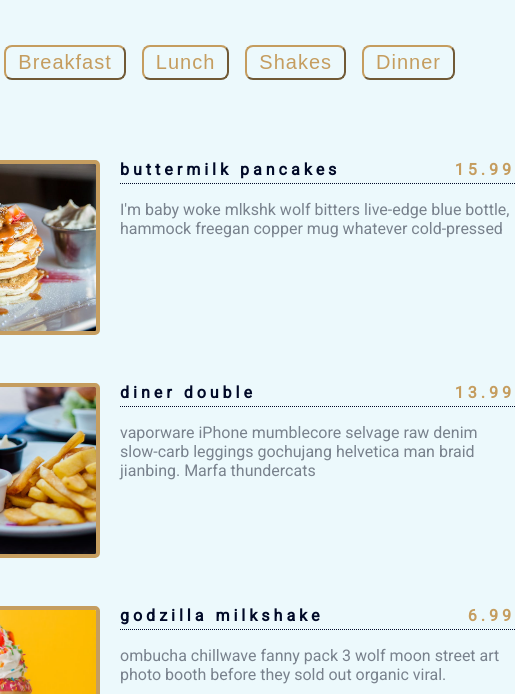
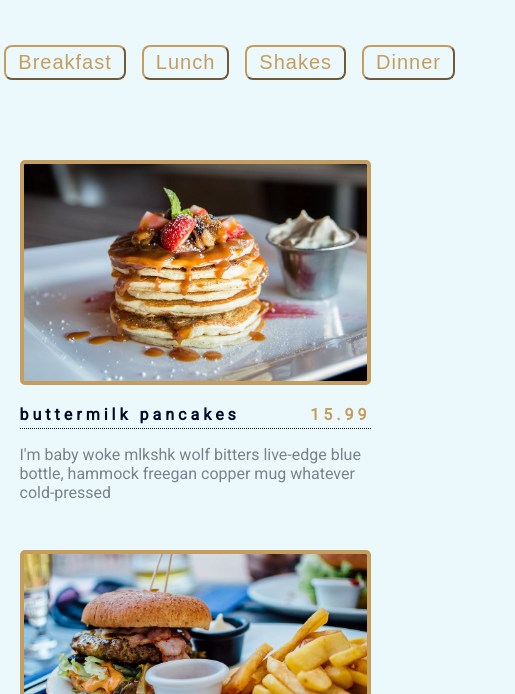
Before and after one commit to Talha-Bayansar/menu, a plain HTML site: page index.html in a window 390 px wide. Shown: the part 150-844 px from the top of the page, 515 px wide, since content can reach past the window. Drawn offline with Linux system fonts and the light colour scheme.

Commit message:
website is now responsive

```diff
--- a/styles.css
+++ b/styles.css
@@ -89,13 +89,16 @@ img{
 }
 
 .menu{
-    width: 40rem;
+    width: 95vw;
     display: grid;
-    grid-template-columns: 1fr;
-    gap: 3rem 0;
+    grid-template-columns: 1fr 1fr;
+    gap: 3rem 2rem;
+    justify-content: center;
+    max-width: 1170px;
 }
 
 .menu-item{
+    max-width: 40rem;
     display: grid;
     grid-template-columns: 225px 1fr;
     gap: 1.25rem;
@@ -116,3 +119,23 @@ img{
 .item-text{
     color: rgb(121, 130, 141);
 }
+
+@media screen and (max-width: 1230px){
+    .menu{
+        grid-template-columns: 1fr;
+        gap: 3rem 0;
+        justify-items: center;
+        width: 90vw;
+    }
+}
+
+@media screen and (max-width: 768px){
+    .menu-item{
+        max-width: 25rem;
+        grid-template-columns: 1fr;
+    }
+
+    img{
+        height: 225px;
+    }
+}
```
